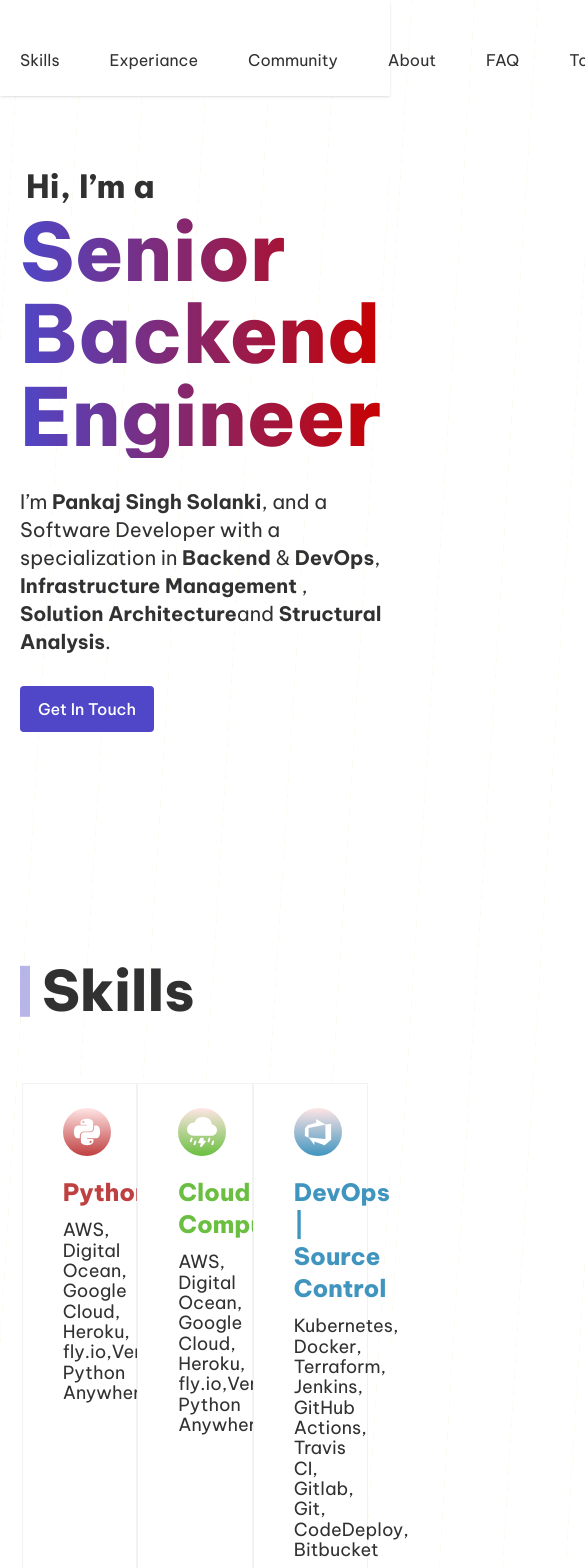
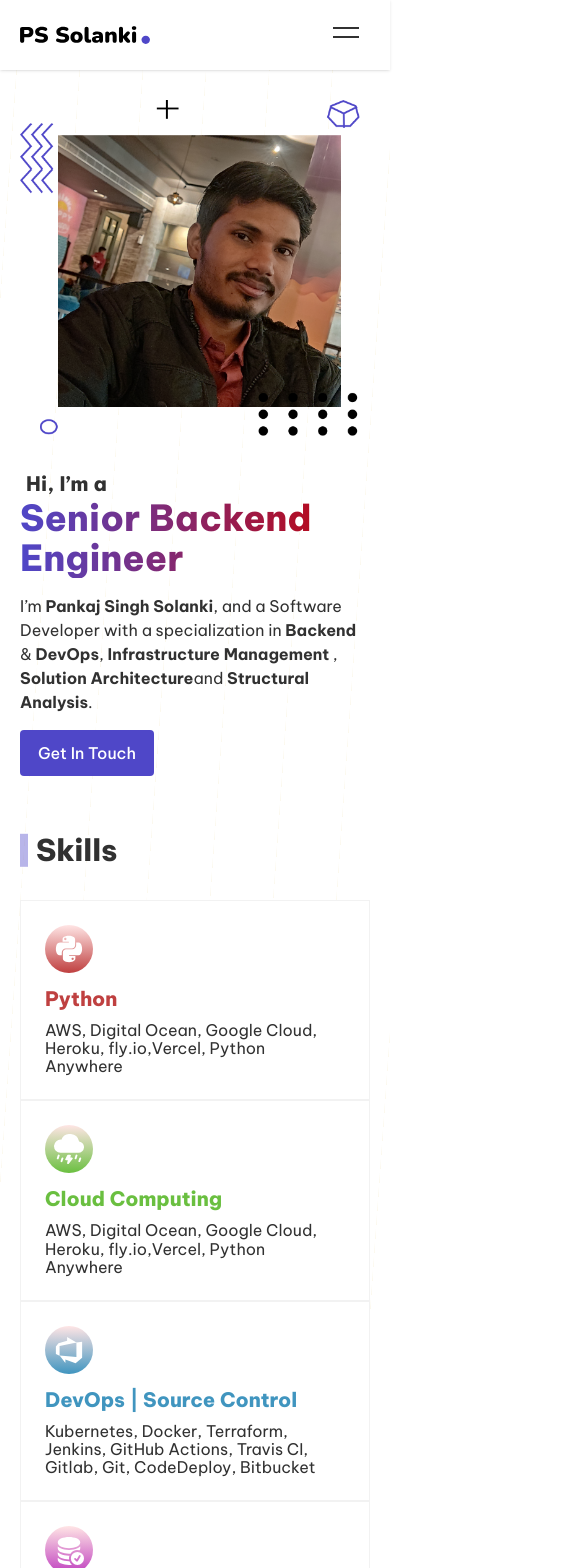
Before and after one commit to red1-web3/landing-portfolio, a Next.js app: page / in a window 390 px wide. Shown: the top 1568 px of the page, 585 px wide, since content can reach past the window. Built offline with nearby package versions, Linux system fonts and the light colour scheme.

Commit message:
Responsive

```diff
--- a/package.json
+++ b/package.json
@@ -14,11 +14,13 @@
     "@types/react-dom": "18.2.7",
     "autoprefixer": "10.4.15",
     "clsx": "^2.0.0",
+    "hamburger-react": "^2.5.0",
     "next": "13.4.19",
     "postcss": "8.4.28",
     "react": "18.2.0",
     "react-dom": "18.2.0",
     "react-icons": "^4.10.1",
+    "react-use": "^17.4.0",
     "tailwindcss": "3.3.3",
     "typescript": "5.1.6"
   }
--- a/src/components/Header/index.tsx
+++ b/src/components/Header/index.tsx
@@ -1,5 +1,8 @@
+import { Slant as Hamburger } from "hamburger-react";
 import Image from "next/image";
 import Link from "next/link";
+import { useRef, useState } from "react";
+import { useClickAway } from "react-use";
 
 const navItems = [
   {
@@ -29,15 +32,60 @@ const navItems = [
 ];
 
 const Header = () => {
+  const mobileNav = useRef(null);
+  const [showNav, setShowNav] = useState(false);
+
+  useClickAway(mobileNav, () => {
+    setShowNav(false);
+  });
+
   return (
     <header className="fixed top-0 left-0 w-full bg-white shadow z-[99]">
-      <div className="__container py-6">
+      <div className="__container py-2 lg:py-6">
         <div className="flex items-center justify-between">
-          <Link href={"/"}>
+          <Link href={"/"} className="max-lg:max-w-[130px]">
             <Image width={177} height={44} alt="Logo Image" src={"/logo.svg"} />
           </Link>
 
-          <nav>
+          {/* Monbile Nav */}
+          <div className="lg:hidden" ref={mobileNav}>
+            <button
+              onClick={() => setShowNav((p) => !p)}
+              className="relative z-[99]"
+            >
+              <Hamburger
+                color={showNav ? "#fff" : "#313131"}
+                size={26}
+                toggled={showNav}
+              />
+            </button>
+
+            <div
+              className="fixed top-0 right-0 bg-accent shadow-md z-[98] p-6 pr-[100px] pt-[100px] duration-[400ms]"
+              style={{
+                clipPath: showNav
+                  ? "circle(94.0% at 68% 35%)"
+                  : "circle(0.0% at 100% 0)",
+              }}
+            >
+              <div>
+                <div className="flex flex-col gap-y-5">
+                  {navItems.map(({ label, url }, i) => (
+                    <Link
+                      href={url}
+                      key={i}
+                      className="text-lg font-medium text-white"
+                    >
+                      {label}
+                    </Link>
+                  ))}
+                </div>
+              </div>
+            </div>
+          </div>
+
+          {/* Desktop Nav */}
+          <nav className="max-lg:hidden">
             <ul className="flex items-center gap-x-[30px]">
               {navItems.map(({ label, url }, i) => (
                 <li key={i}>
--- a/src/components/SectionTitle/index.tsx
+++ b/src/components/SectionTitle/index.tsx
@@ -6,10 +6,10 @@ const SectionTitle = ({
   subTitle: string;
 }) => {
   return (
-    <div className="flex items-end gap-x-3 relative">
-      <div className="w-2.5"></div>
-      <div className="absolute top-1/2 -translate-y-1/2 left-0 h-[90%] w-2.5 bg-accent/40"></div>
-      <h2 className="text-[56px]/[56px] font-extrabold -tracking-[.18px]">
+    <div className="flex items-end gap-x-2 md:gap-x-3 relative">
+      <div className="w-2 md:w-2.5"></div>
+      <div className="absolute top-1/2 -translate-y-1/2 left-0 h-[90%] w-2 md:w-2.5 bg-accent/40"></div>
+      <h2 className="text-3xl md:text-4xl lg:text-[56px]/[56px] font-extrabold -tracking-[.18px]">
         {title}
       </h2>
       {/* <p className="capitalize __gradient2 -translate-y-1 font-extrabold -tracking-[.18px]">
--- a/src/views/Home/components/ExperianceSection/index.tsx
+++ b/src/views/Home/components/ExperianceSection/index.tsx
@@ -5,57 +5,59 @@ import { AiOutlineCaretRight } from "react-icons/ai";
 
 const ExperianceSection = () => {
   return (
-    <section className="pb-[116px]">
+    <section className="pb-10 max-lg:mt-14 lg:pb-[116px]">
       <div className="__container">
         <SectionTitle title="Experiance" subTitle="Journey of my career" />
 
-        <div className="mt-16 w-[1240px] relative">
-          <div className="space-y-16">
+        <div className="mt-8 lg:mt-16 lg:w-[1240px] relative">
+          <div className="space-y-8 lg:space-y-16">
             {experiances.map(({ companyNameAndTime, lists, rule }, i) => (
               <div
-                className="grid grid-cols-2 items-center h-[280px]"
+                className="grid lg:grid-cols-2 items-center lg:h-[280px] gap-y-5"
                 key={i}
                 style={{ direction: i % 2 ? "rtl" : "ltr" }}
               >
                 <div className="__c_all flex-col h-full">
-                  <h3 className="text-3xl -tracking-[.18px] font-extrabold">
+                  <h3 className="text-xl md:text-2xl lg:text-3xl -tracking-[.18px] font-extrabold">
                     {rule}
                   </h3>
-                  <div className="mt-1.5 text-lg -tracking-[.18px]">
+                  <div className="md:mt-1.5 text-sm md:text-lg -tracking-[.18px]">
                     {companyNameAndTime}
                   </div>
                 </div>
                 <div
-                  className={clsx("__c_all h-full pl-5 relative isolate group")}
+                  className={clsx(
+                    "__c_all h-full lg:pl-5 relative isolate group"
+                  )}
                 >
                   <ul
                     className={clsx(
                       "p-5 pr-7 space-y-3 group-hover:translate-x-0 group-hover:translate-y-0 duration-[400ms]",
                       i % 2
-                        ? "-translate-x-5 translate-y-5"
-                        : "translate-x-5 translate-y-5"
+                        ? "lg:-translate-x-5 lg:translate-y-5"
+                        : "lg:translate-x-5 lg:translate-y-5"
                     )}
                     style={{ direction: "ltr" }}
                   >
                     {lists.map((list, i) => (
                       <li
                         key={i}
-                        className="flex gap-x-2 group-hover:-translate-y-2 duration-[200ms]"
+                        className="flex gap-x-2 lg:group-hover:-translate-y-2 duration-[200ms]"
                         style={{
                           transitionDelay: `${i * 50}ms`,
                         }}
                       >
-                        <div className="shrink-0 translate-y-1">
+                        <div className="shrink-0 translate-y-1 text-sm md:text-base">
                           <AiOutlineCaretRight />
                         </div>
-                        <div className="text-lg">{list}</div>
+                        <div className="text-sm md:text-lg">{list}</div>
                       </li>
                     ))}
                   </ul>
 
                   <div
                     className={clsx(
-                      "absolute inset-0 z-[-1] opacity-10 group-hover:translate-x-0 group-hover:translate-y-0 duration-[400ms]",
+                      "absolute max-lg:hidden inset-0 z-[-1] opacity-10 group-hover:translate-x-0 group-hover:translate-y-0 duration-[400ms]",
                       i % 2
                         ? "-translate-x-5 translate-y-5"
                         : "translate-x-5 translate-y-5"
@@ -70,7 +72,7 @@ const ExperianceSection = () => {
               </div>
             ))}
           </div>
-          <div className="absolute top-0 left-1/2 -translate-x-1/2 w-0.5 h-full bg-app-black/20"></div>
+          <div className="max-lg:hidden absolute top-0 left-1/2 -translate-x-1/2 w-0.5 h-full bg-app-black/20"></div>
         </div>
       </div>
     </section>
--- a/src/views/Home/components/HeroSection/index.tsx
+++ b/src/views/Home/components/HeroSection/index.tsx
@@ -2,18 +2,18 @@ import Image from "next/image";
 
 const HeroSection = () => {
   return (
-    <section className="pt-[170px] pb-[114px]">
+    <section className="pb-14 pt-[100px] lg:pt-[170px] lg:pb-[114px]">
       <div className="__container">
-        <div className="grid grid-cols-[3fr,2fr] items-center">
-          <div>
-            <h4 className="text-[32px]/[33px] ml-1.5 tracking-[0.18px] font-extrabold">
+        <div className="grid md:grid-cols-[3fr,2fr] md:gap-x-5 items-center gap-y-6">
+          <div className="max-md:order-2">
+            <h4 className="text-xl lg:text-[32px]/[33px] ml-1.5 tracking-[0.18px] font-extrabold">
               Hi, I’m a
             </h4>
-            <h1 className="text-[80px]/[103%] __gradient1 mt-2 tracking-[0.18px] font-extrabold">
+            <h1 className="text-4xl lg:text-[80px]/[103%] __gradient1 lg:mt-2 tracking-[0.18px] font-extrabold">
               Senior Backend Engineer
             </h1>
 
-            <p className="my-[30px] max-w-[595px] text-xl">
+            <p className="my-4 lg:my-[30px] max-w-[595px] md:text-lg lg:text-xl">
               I’m <strong>Pankaj Singh Solanki</strong>, and a Software
               Developer with a specialization in <strong>Backend</strong> &{" "}
               <strong>DevOps</strong>,{" "}
@@ -26,7 +26,7 @@ const HeroSection = () => {
             </button>
           </div>
 
-          <div>
+          <div className="max-md:order-1 max-lg:max-w-[340px]">
             <Image src={"/img.png"} alt="Image" height={559} width={547} />
           </div>
         </div>
--- a/src/views/Home/components/SkillsSection/index.tsx
+++ b/src/views/Home/components/SkillsSection/index.tsx
@@ -4,10 +4,10 @@ import { ReactNode } from "react";
 
 const SkillsSection = () => {
   return (
-    <section className="py-[117px]">
+    <section className="lg:py-[117px]">
       <div className="__container">
         <SectionTitle title="Skills" subTitle="technologies I know" />
-        <div className="mt-16">
+        <div className="mt-8 lg:mt-16">
           <div className="flex flex-wrap justify-center">
             {skills.map((skill, i) => (
               <Card key={i} {...skill} index={i} />
@@ -33,8 +33,8 @@ function Card({
   index: number;
 }) {
   return (
-    <div className="group duration-[400ms] hover:shadow-xl py-6 pr-6 bg-white pl-10 border border-black/5 w-[33%] relative isolate">
-      <div className="space-y-5">
+    <div className="group duration-[400ms] hover:shadow-xl p-6 lg:py-6 lg:pr-6 bg-white lg:pl-10 border border-black/5 md:w-1/2 lg:w-[33%] relative isolate">
+      <div className="space-y-3 md:space-y-5">
         <div
           className="text-3xl h-12 aspect-square __c_all rounded-full text-white group-hover:shadow-md duration-[400ms] group-hover:-translate-y-1.5"
           style={{
@@ -46,15 +46,15 @@ function Card({
           {icon}
         </div>
         <h5
-          className="text-2xl font-extrabold duration-[400ms] delay-[50ms] group-hover:-translate-y-1.5"
+          className="text-xl md:text-2xl font-extrabold duration-[400ms] delay-[50ms] group-hover:-translate-y-1.5"
           style={{ color: `hsl(${index * 100}, 50%, 50%)` }}
         >
           {title}
         </h5>
       </div>
 
-      <div className="relative mt-3">
-        <p className="-tracking-[0.18 px] text-lg leading-[113.6%] delay-100 duration-[400ms] group-hover:-translate-y-1.5">
+      <div className="relative mt-2 md:mt-3">
+        <p className="-tracking-[0.18 px] md:text-lg leading-[113.6%] delay-100 duration-[400ms] group-hover:-translate-y-1.5">
           {description}
         </p>
       </div>
--- a/src/views/Home/index.tsx
+++ b/src/views/Home/index.tsx
@@ -9,7 +9,7 @@ const Home = () => {
       <HeroSection />
       <SkillsSection />
       <ExperianceSection />
-      <CommunitySection />
+      {/* <CommunitySection /> */}
     </>
   );
 };
```
Also changed, not shown: 1 other file (tests, documents, lock files or other folders).
